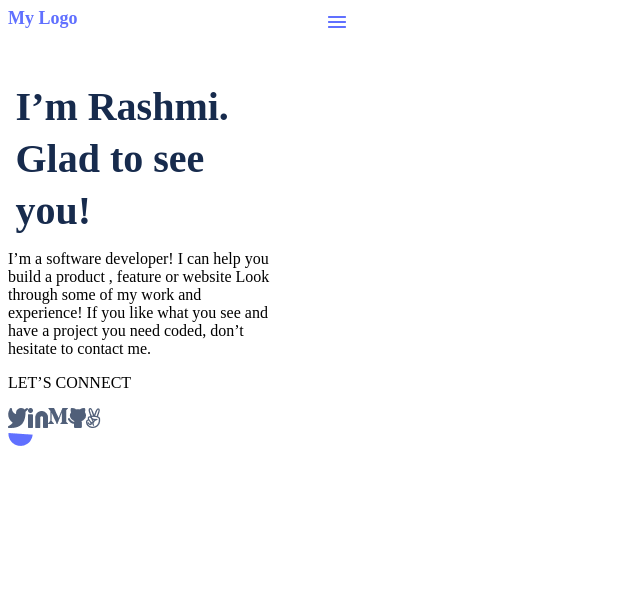
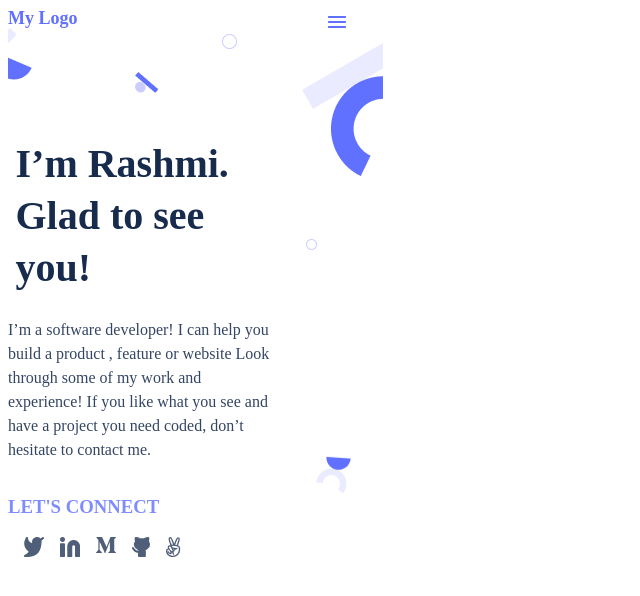
Before and after one commit to siriwardhanage/My-first-portfolio-, a plain HTML site: page index.html in a window 1280 px wide. Shown: the top 596 px of the page, without its empty margins (0-640 px from the left). Drawn offline with Linux system fonts and the light colour scheme.

Commit message:
style the info class

```diff
--- a/index.html
+++ b/index.html
@@ -9,16 +9,19 @@
 </head>
 <body>
     <section class="header">
-        <nav>
+
+        <nav class="MenuBar">
+            <div class="logoPlace">
                 <div class="logo"><p>My Logo</p></div>
+            </div>
             <div class="menu"><img src="img/Union.png"></div>
         </nav>
+        <div class="intro">
             <div class="welcome">
                 <p>I’m Rashmi.<br>
-              Glad to see<br>
-              you!</p>
+                    Glad to see<br> you!</p>
             </div>
-        <div class="intro">
+            <div class="info">
                 <p>I’m a software developer! I can help you<br>
                     build a product , feature or website Look<br>
                     through some of my work and<br>
@@ -27,8 +30,8 @@
                     hesitate to contact me.
                 </p>
             </div>
-        <div>
-            <p>LET’S CONNECT</p>
+            <div class="connect">
+              <h3>LET'S CONNECT</h3>
             </div>
             <div class="icons">
                 <div><img src="img/Vector.png"></div>
@@ -36,28 +39,8 @@
                 <div><img src="img/Vector (1).png"></div>
                 <div><img src="img/Vector (3).png"></div>
                 <div><img src="img/Vector (4).png"></div>
-
-          <!--  <ul class="icons">
-                <li>
-                 <li>
-                    <a><img src="img/Vector (1).png"></a>
-                </li>
-                <li>
-                    <a><img src="img/Vector (3).png"></a>
-                </li>
-                <li>
-                    <a><img src="img/Vector (4).png"></a>
-                </li>
-            </ul>       <a><img src="img/Vector.png"></a>
-                </li>
-                <li>
-                    <a><img src="img/Linkedin icon (1).png"></a>
-                </li>
-            --->
             </div>
-        <img id="el1" src="img/Ellipse 12.png">
-        <img src="">
-        <img src="">
+        </div>
     </section>
 </body>
 </html>
--- a/style.css
+++ b/style.css
@@ -67,7 +67,7 @@ margin-left: 2%;
 
 color: #172B4D;
 
-padding-top:15%;
+padding-top:30%;
 }
 
 .info{
@@ -84,7 +84,7 @@ line-height: 24px;
 color: #344563;
 
 display: flex;
- padding-top: 5%;
+ padding-top: 3%;
 
 }
 
@@ -94,21 +94,26 @@ display: flex;
 
 .connect {
 
-    width: 110px;
-    height: 22px;
-
     font-family: 'Poppins';
     font-style: normal;
-   /* font-weight: 500;
-    font-size: 16px;
-    line-height: 24px;*/
+
 
     color: #7F8CFF;
+    display: flex;
 
-    display: flex;
-flex-direction: row;
+
 }
 
 .icons{
     display: flex;
+    width: 170.17px;
+height: 20px;
+
+
+
+
 }
+
+.icons div img{
+  margin-left: 1rem;
+}
```
Also changed, not shown: img/Ellipse 11 (1).png (deleted), img/Ellipse 12.png (deleted), img/Ellipse 3.png (deleted), img/Ellipse 4 (2).png (deleted), img/header-background-mobile.png (deleted), img/header-shapes mobile.png (added). Lines whose indentation alone changed are shown as unchanged.
